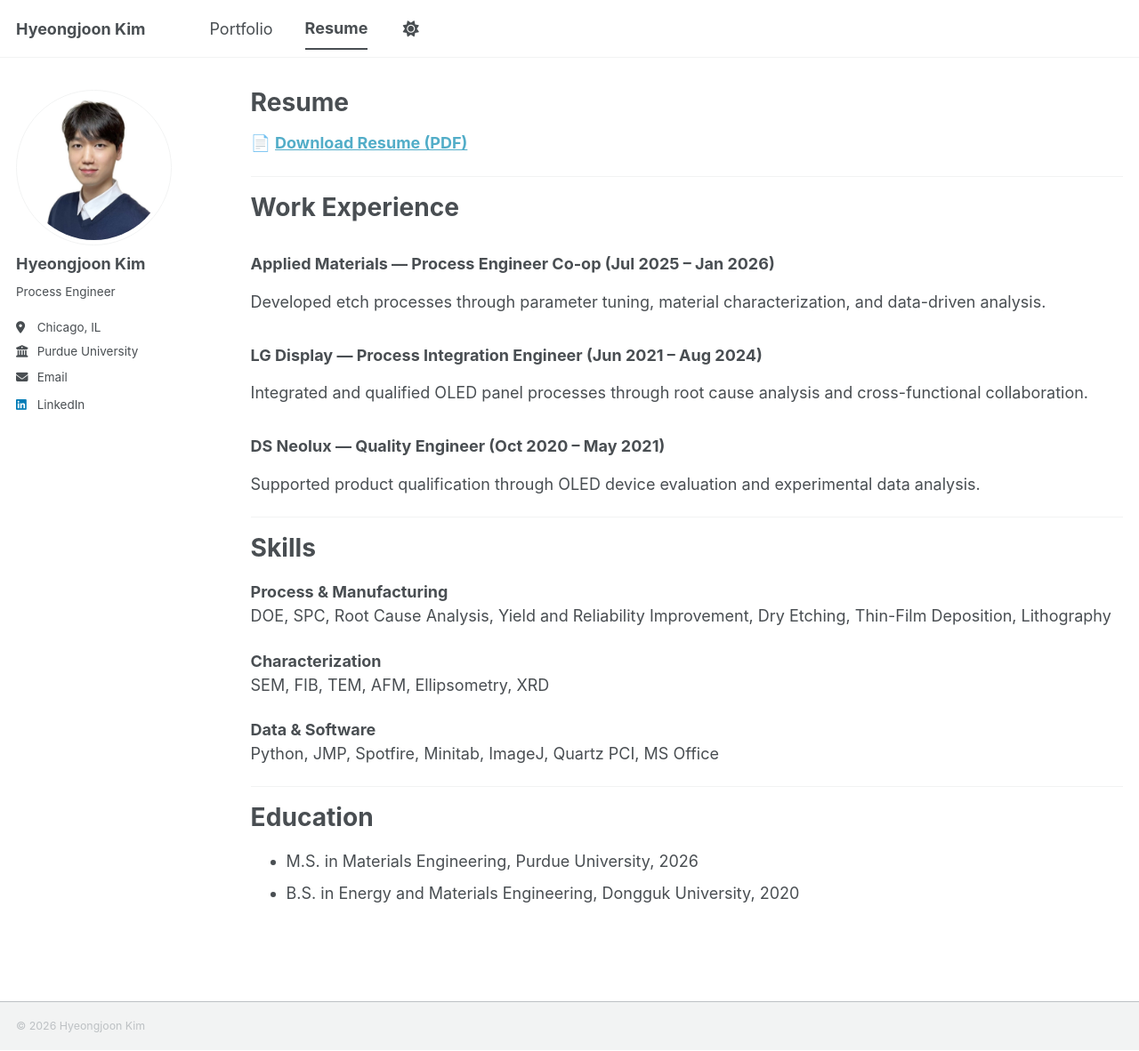
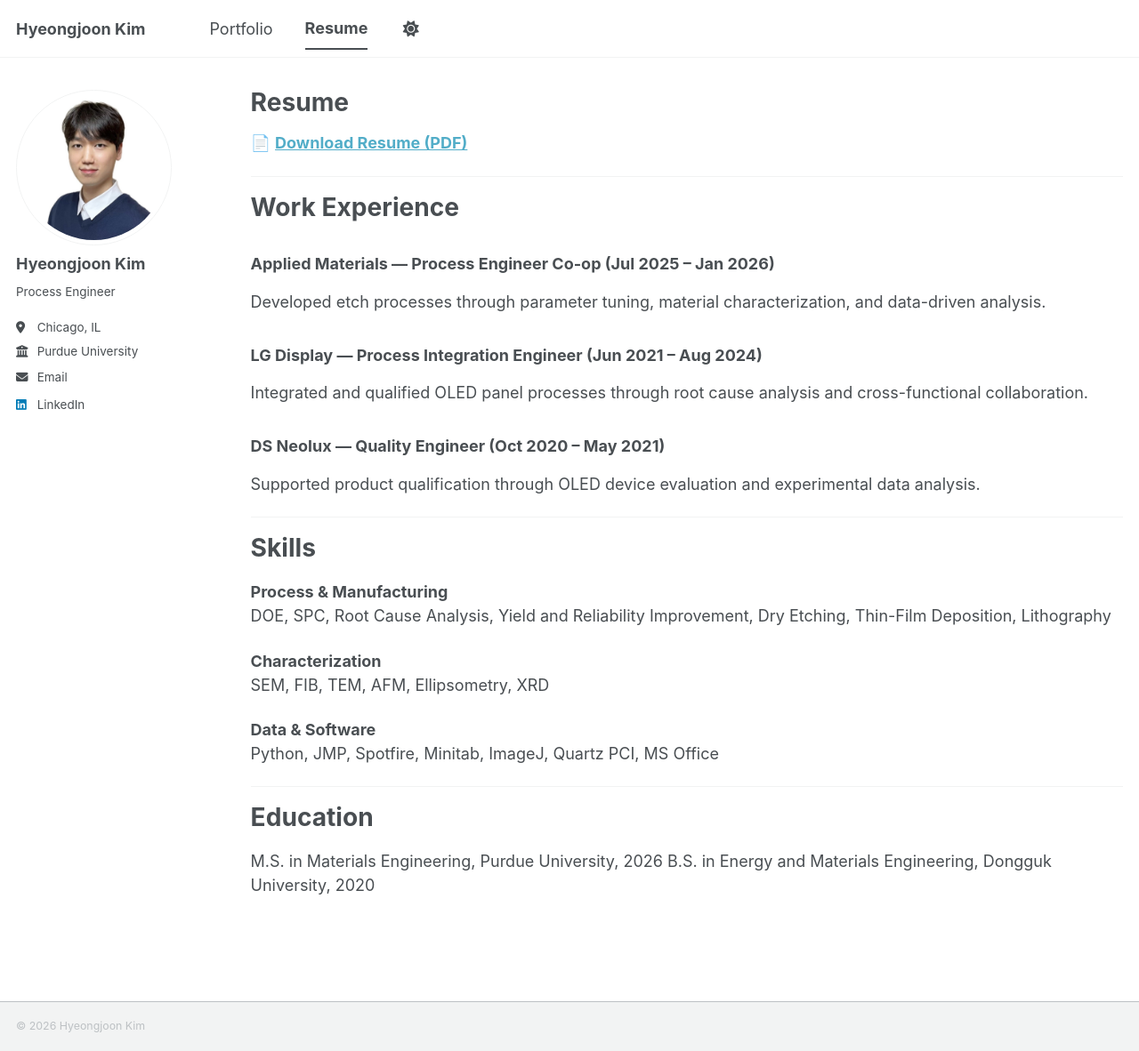
Before and after one commit to joonk1214/joonk1214.github.io, a Jekyll site: the page built from _pages/resume.md, in a window 1280 px wide and 1182 px high. Shown: the whole window at 89% size. Built offline with Jekyll 4.4.1, drawn with Linux system fonts in a browser that asks for light colours; a script bundle is joined from its source files by our own code; library files that are not in the unit come from our copies.

```diff
--- a/_pages/resume.md
+++ b/_pages/resume.md
@@ -39,5 +39,5 @@ Python, JMP, Spotfire, Minitab, ImageJ, Quartz PCI, MS Office
 
 Education
 ======
-* M.S. in Materials Engineering, Purdue University, 2026
-* B.S. in Energy and Materials Engineering, Dongguk University, 2020
+M.S. in Materials Engineering, Purdue University, 2026
+B.S. in Energy and Materials Engineering, Dongguk University, 2020
```
